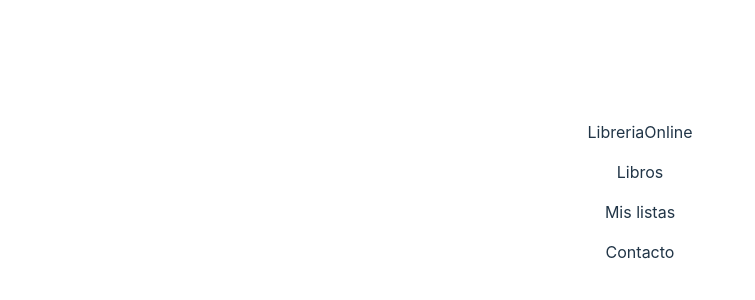
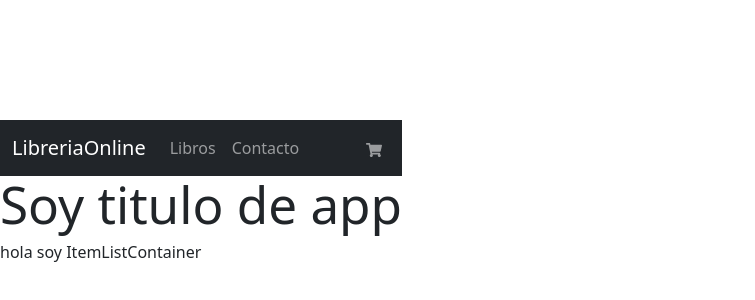
Before and after one commit to MartinRodriguez06/reactjs-proyecto, a React (Vite) app in the folder proyectoreact-vite/: page / in a window 1280 px wide. Shown: the part 200-500 px from the top of the page, without its empty margins (0-755 px from the left). Built offline with nearby package versions, Linux system fonts and the light colour scheme.

Commit message:
primera entrega reactjs corregida

```diff
--- a/proyectoreact-vite/index.html
+++ b/proyectoreact-vite/index.html
@@ -5,9 +5,13 @@
     <link rel="icon" type="image/svg+xml" href="/vite.svg" />
     <meta name="viewport" content="width=device-width, initial-scale=1.0" />
     <title>Vite + React</title>
+    <link href="https://cdn.jsdelivr.net/npm/bootstrap@5.3.0-alpha1/dist/css/bootstrap.min.css" rel="stylesheet" integrity="sha384-GLhlTQ8iRABdZLl6O3oVMWSktQOp6b7In1Zl3/Jr59b6EGGoI1aFkw7cmDA6j6gD" crossorigin="anonymous">
   </head>
   <body>
     <div id="root"></div>
     <script type="module" src="/src/main.jsx"></script>
+    <!--<script src="https://cdn.jsdelivr.net/npm/bootstrap@5.3.0-alpha1/dist/js/bootstrap.bundle.min.js" integrity="sha384-w76AqPfDkMBDXo30jS1Sgez6pr3x5MlQ1ZAGC+nuZB+EYdgRZgiwxhTBTkF7CXvN" crossorigin="anonymous"></script>-->
+
+
   </body>
 </html>
--- a/proyectoreact-vite/src/App.jsx
+++ b/proyectoreact-vite/src/App.jsx
@@ -1,8 +1,10 @@
 import { useState } from 'react'
 import reactLogo from './assets/react.svg'
-import './App.css'
+//import './App.css'
 import NavBar from './components/NavBar/NavBar'
-import { ItemListContainer } from './components/ItemListContainer/ItemListContainer'
+import 'bootstrap/dist/css/bootstrap.min.css';
+import ItemListContainer from './components/ItemListContainer/ItemListContainer';
+
 
 
 
@@ -13,7 +15,7 @@ function App() {
   return (
     <>
     <NavBar />
-    <ItemListContainer saludo= 'Hola soy ItemListContainer' ></ItemListContainer>
+    <ItemListContainer saludo='hola soy ItemListContainer'/>
     </>
 
 
--- /dev/null
+++ b/proyectoreact-vite/src/components/CartWidget/CartWidget.jsx
@@ -0,0 +1,10 @@
+import { FaShoppingCart } from 'react-icons/fa';
+
+const CartWidget = () => {
+    return (
+    <div><FaShoppingCart/></div>
+    )
+
+}
+
+export default CartWidget
--- a/proyectoreact-vite/src/components/ItemListContainer/ItemListContainer.jsx
+++ b/proyectoreact-vite/src/components/ItemListContainer/ItemListContainer.jsx
@@ -1,4 +1,15 @@
+import Titulo from "../Titulo/Titulo"
 
-export const ItemListContainer = ( props ) => {
+ const ItemListContainer = (props) => {
+    const {saludo} = props
+    let titulo = 'Soy titulo de app'
     console.log(props)
+  return (
+    <>
+   <Titulo titulo={titulo} subtitulo='Soy sub de app' />
+   <p>{saludo}</p>
+    </>
+  )
 }
+
+export default ItemListContainer
--- a/proyectoreact-vite/src/components/NavBar/NavBar.jsx
+++ b/proyectoreact-vite/src/components/NavBar/NavBar.jsx
@@ -1,12 +1,26 @@
-
+import Container from 'react-bootstrap/Container';
+import Nav from 'react-bootstrap/Nav';
+import Navbar from 'react-bootstrap/Navbar';
+import CartWidget from "../CartWidget/CartWidget"
 function NavBar() {
     return(
-        <nav className='App'>
-            <label> LibreriaOnline </label>
-            <p>Libros</p>
-            <p>Mis listas</p>
-            <p>Contacto</p>
-        </nav>
+      <Navbar collapseOnSelect expand="lg" bg="dark" variant="dark">
+      <Container>
+        <Navbar.Brand href="#home">LibreriaOnline</Navbar.Brand>
+        <Navbar.Toggle aria-controls="responsive-navbar-nav" />
+        <Navbar.Collapse id="responsive-navbar-nav">
+          <Nav className="me-auto">
+            <Nav.Link href="#features">Libros</Nav.Link>
+            <Nav.Link href="#pricing">Contacto</Nav.Link>
+          </Nav>
+          <Nav>
+            <Nav.Link eventKey={2} href="#memes">
+              <CartWidget/>
+            </Nav.Link>
+          </Nav>
+        </Navbar.Collapse>
+      </Container>
+    </Navbar>
     )
 }
 export default NavBar
--- /dev/null
+++ b/proyectoreact-vite/src/components/Titulo/Titulo.jsx
@@ -0,0 +1,8 @@
+
+const Titulo = () => {
+  return (
+    <h1>Soy titulo de app</h1>
+  )
+}
+
+export default Titulo
```
Also changed, not shown: package.json (added, +7 -0 lines), 1 other file (tests, documents, lock files or other folders).
